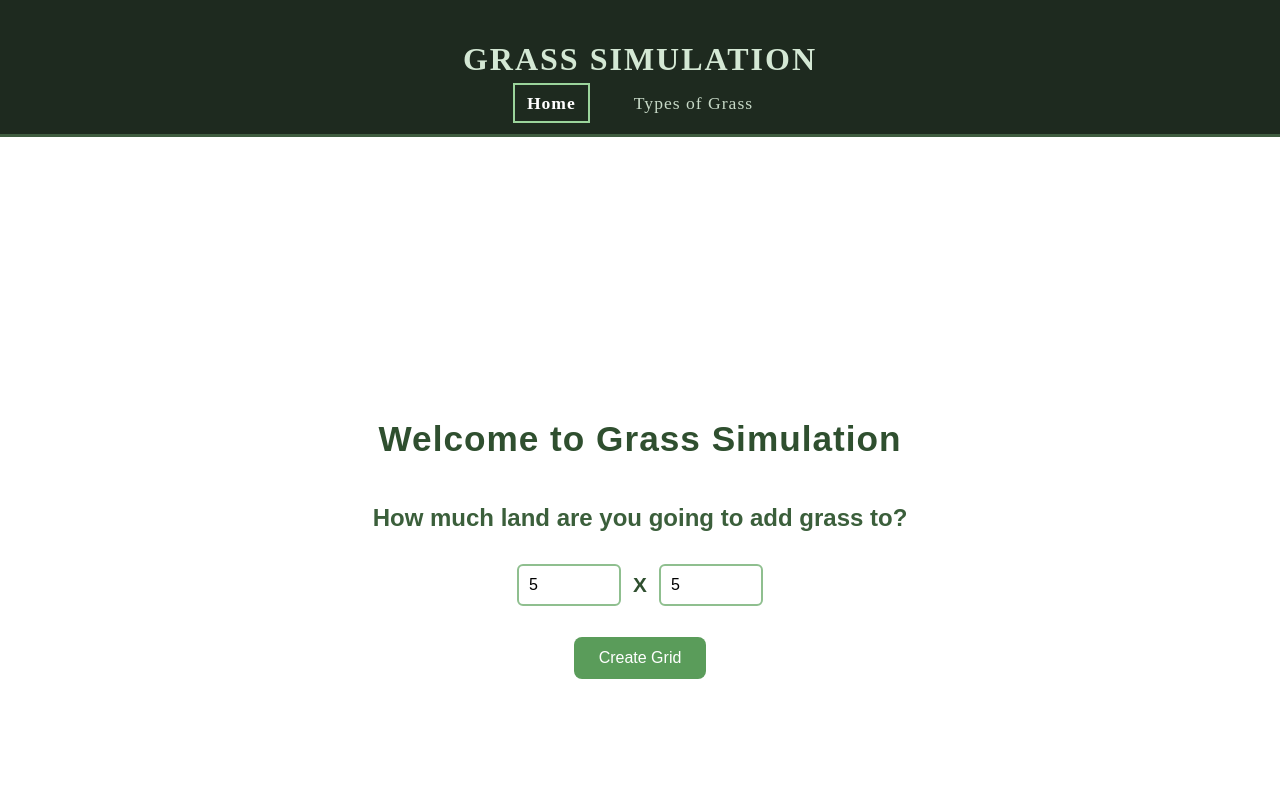
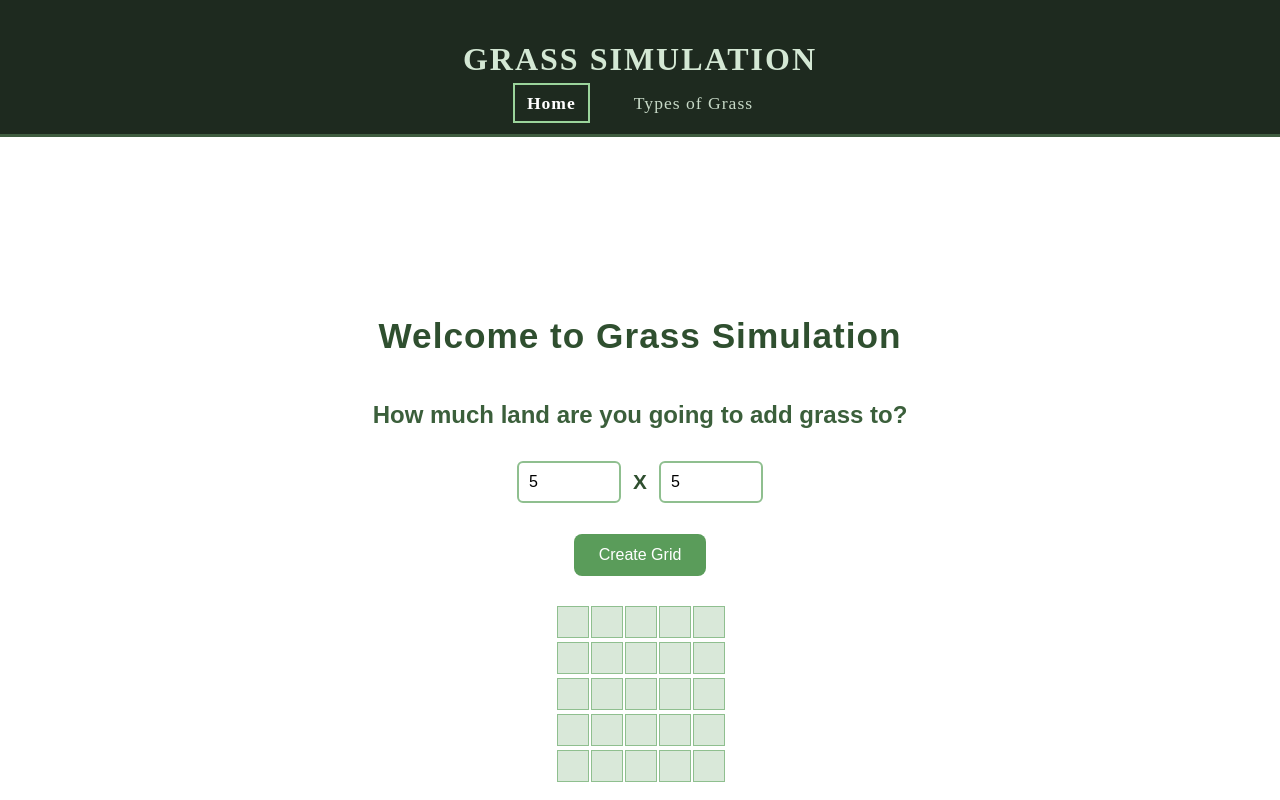
Before and after one commit to Spiderasasen/Grass-Sim, a React (Vite) app in the folder Simulation/: page / in a window 1280 px wide. Both pictures are taken after typing "5", "5" into the empty fields and a click on the button "Create Grid". Shown: the top 800 px of the page. Built offline with nearby package versions, Linux system fonts and the light colour scheme.

Commit message:
made the grids

```diff
--- a/Simulation/src/pages/Home.jsx
+++ b/Simulation/src/pages/Home.jsx
@@ -2,12 +2,14 @@ import Header from "../conponents/Header.jsx";
 import Footer from "../conponents/Footer.jsx";
 import "../styles/main.css";
 import {useState} from "react";
+import "../styles/grid-style.css"
 
 function Home() {
     const [rows, setRows] = useState(0);
     const [cols, setCols] = useState(0);
     const [grid, setGrid] = useState([]);
 
+    //creates the grid
     const createGrid = () => {
         console.log(`Rows: ${rows}, Cols: ${cols}`);
         const newGrid = Array.from(
@@ -34,16 +36,35 @@ function Home() {
                 {/*where the user will input the size of the grid*/}
                 <div className="input-container">
                     <input type="number" placeholder="0" onChange={(e) => setRows(Number(e.target.value))}/>
-                    <p>X</p>
+                    <p> X </p>
                     <input type="number" placeholder="0" onChange={(e) => setCols(Number(e.target.value))}/>
                 </div>
 
                 <button onClick={createGrid}>Create Grid</button>
             </div>
 
-            {grid && <div className="grid-container">
-                {/*  grid cells will be created here  */}
-            </div>}
+            {/*all this code to make the grid*/}
+            {grid.length > 0 && (
+                <div
+                    className="grid"
+                    style={{
+                        display: "grid",
+                        gridTemplateColumns: `repeat(${cols}, 30px)`,
+                        gap: "4px",
+                        marginTop: "30px"
+                    }}
+                >
+                    {/*  grid cells will be created here  */}
+                    {grid.map((row, rIndex) =>
+                    row.map((cell, cIndex) => (
+                        <div
+                            key={`${rIndex}-${cIndex}`}
+                            className="cell"
+                        >
+                        </div>
+                    )))}
+                </div>
+            )}
         </main>
 
         <Footer/>
--- /dev/null
+++ b/Simulation/src/styles/grid-style.css
@@ -0,0 +1,10 @@
+.grid {
+    justify-content: center;
+}
+
+.cell {
+    width: 30px;
+    height: 30px;
+    background-color: #d9e8d9;
+    border: 1px solid #8fbf8f;
+}
```
